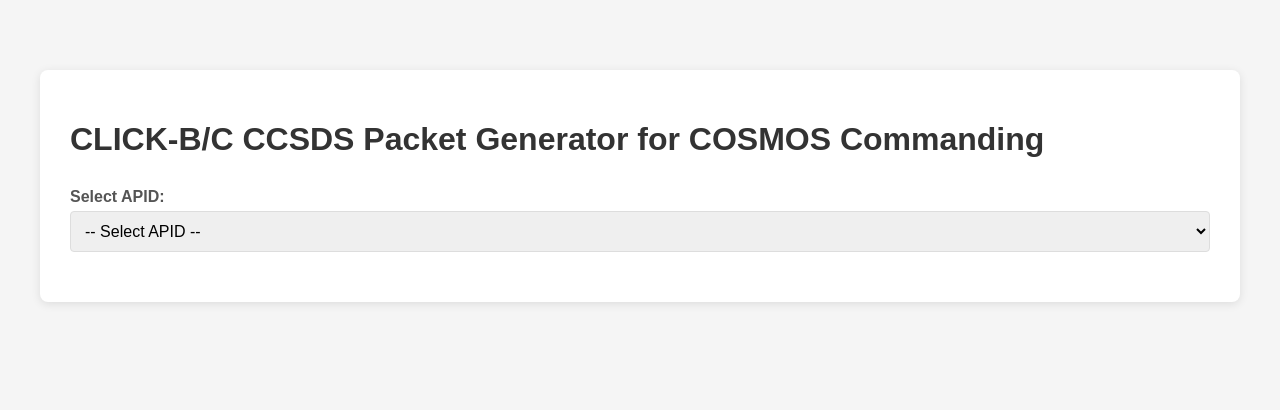
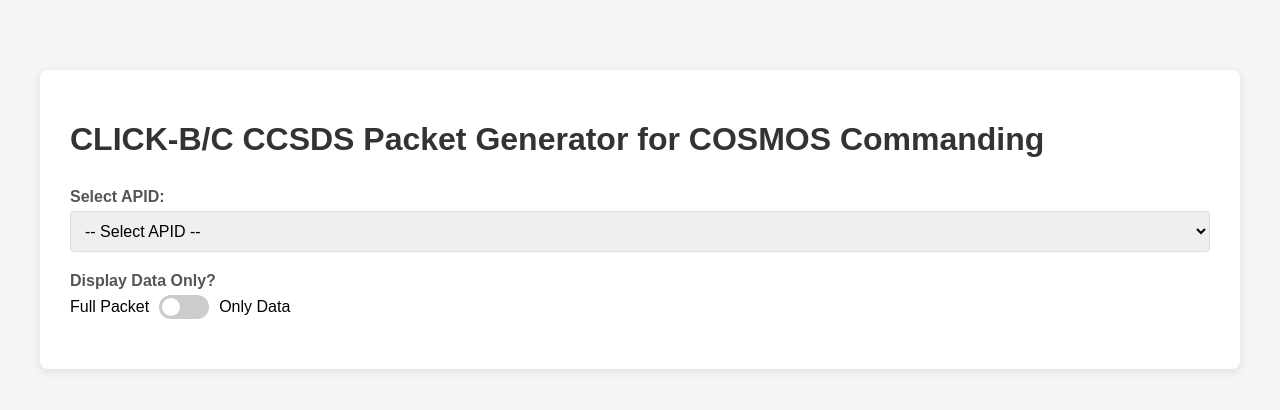
Before and after one commit to wtruitt3/ccsds_generator, a Flask app: page / in a window 1280 px wide. Shown: the top 410 px of the page. Run offline with Flask 3, Linux system fonts and the light colour scheme.

Commit message:
Added toggle to decide whether pull packet or just data is shown

```diff
--- a/app.py
+++ b/app.py
@@ -221,7 +221,8 @@ def generate():
 
     # Convert to hex string
     hex_output = str(([int(b) for b in packet_bytes]))
-
+    if data.get('toggle'):
+        hex_output = str(([int(b) for b in packet_bytes[10:-2]]))
     return jsonify({
         'hex': hex_output,
         'bytes': list(packet_bytes)
--- a/static/style.css
+++ b/static/style.css
@@ -68,3 +68,54 @@ button:hover {
     font-family: monospace;
     overflow-x: auto;
 }
+.toggle-container {
+    display: flex;
+    align-items: center;
+    gap: 10px;
+}
+
+.toggle-switch {
+    position: relative;
+    display: inline-block;
+    width: 50px;
+    height: 24px;
+    margin: 0;
+}
+
+.toggle-switch input {
+    opacity: 0;
+    width: 0;
+    height: 0;
+}
+
+.slider {
+    position: absolute;
+    cursor: pointer;
+    top: 0;
+    left: 0;
+    right: 0;
+    bottom: 0;
+    background-color: #ccc;
+    transition: 0.4s;
+    border-radius: 24px;
+}
+
+.slider:before {
+    position: absolute;
+    content: "";
+    height: 18px;
+    width: 18px;
+    left: 3px;
+    bottom: 3px;
+    background-color: white;
+    transition: 0.4s;
+    border-radius: 50%;
+}
+
+input:checked + .slider {
+    background-color: #007bff;
+}
+
+input:checked + .slider:before {
+    transform: translateX(26px);
+}
--- a/templates/index.html
+++ b/templates/index.html
@@ -18,6 +18,17 @@
                 {% endfor %}
             </select>
         </div>
+        <div class="form-group">
+            <label>Display Data Only?</label>
+            <div class="toggle-container">
+                <span>Full Packet</span>
+                <label class="toggle-switch">
+                    <input type="checkbox" id="hex-toggle">
+                    <span class="slider"></span>
+                </label>
+                <span>Only Data</span>
+            </div>
+        </div>
 
         <!-- Dynamic Fields Container -->
         <div id="fields-container"></div>
@@ -35,7 +46,7 @@
     <script>
         // APID definitions from Flask
         const apidDefs = {{ apids | tojson }};
-
+        const hexToggle = document.getElementById('hex-toggle');
         const apidSelect = document.getElementById('apid-select');
         const fieldsContainer = document.getElementById('fields-container');
         const submitBtn = document.getElementById('submit-btn');
@@ -92,7 +103,7 @@
             const response = await fetch('/generate', {
                 method: 'POST',
                 headers: {'Content-Type': 'application/json'},
-                body: JSON.stringify({apid: apid, fields: fields})
+                body: JSON.stringify({apid: apid, fields: fields, toggle:hexToggle.checked})
             });
 
             const data = await response.json();
```
